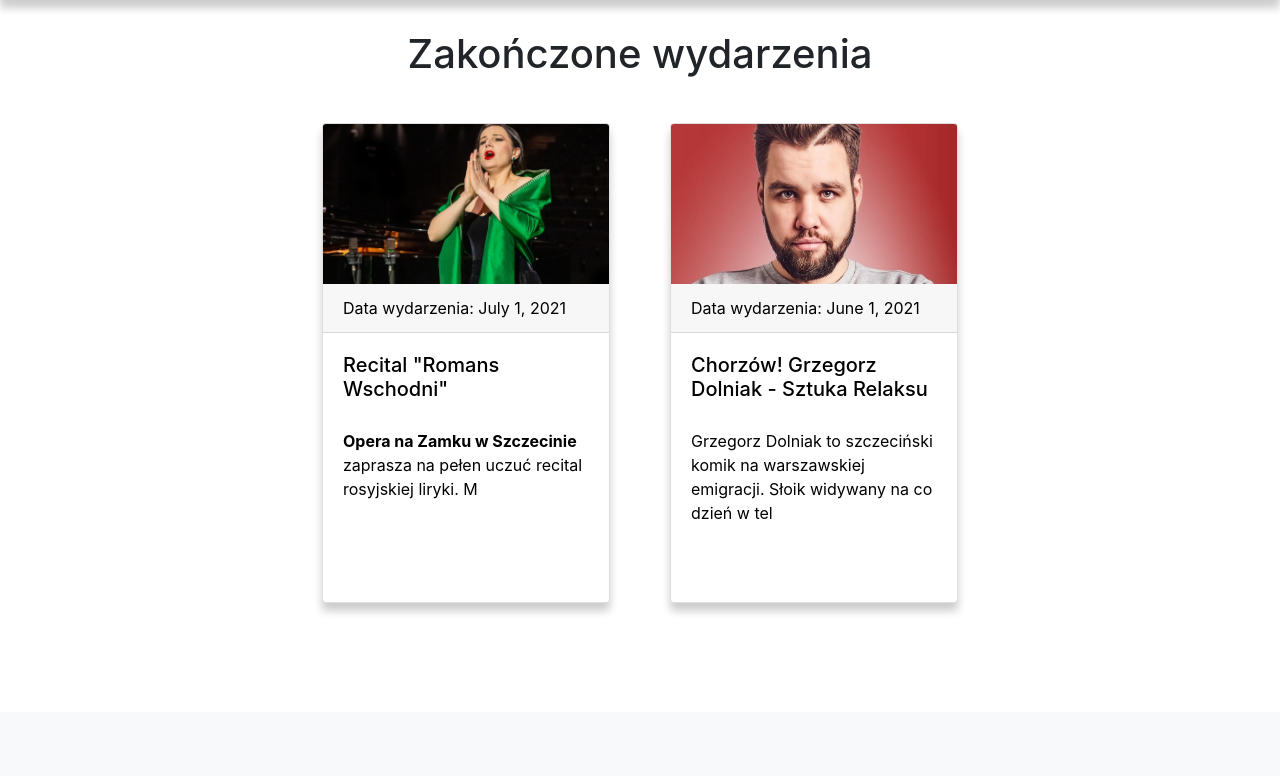
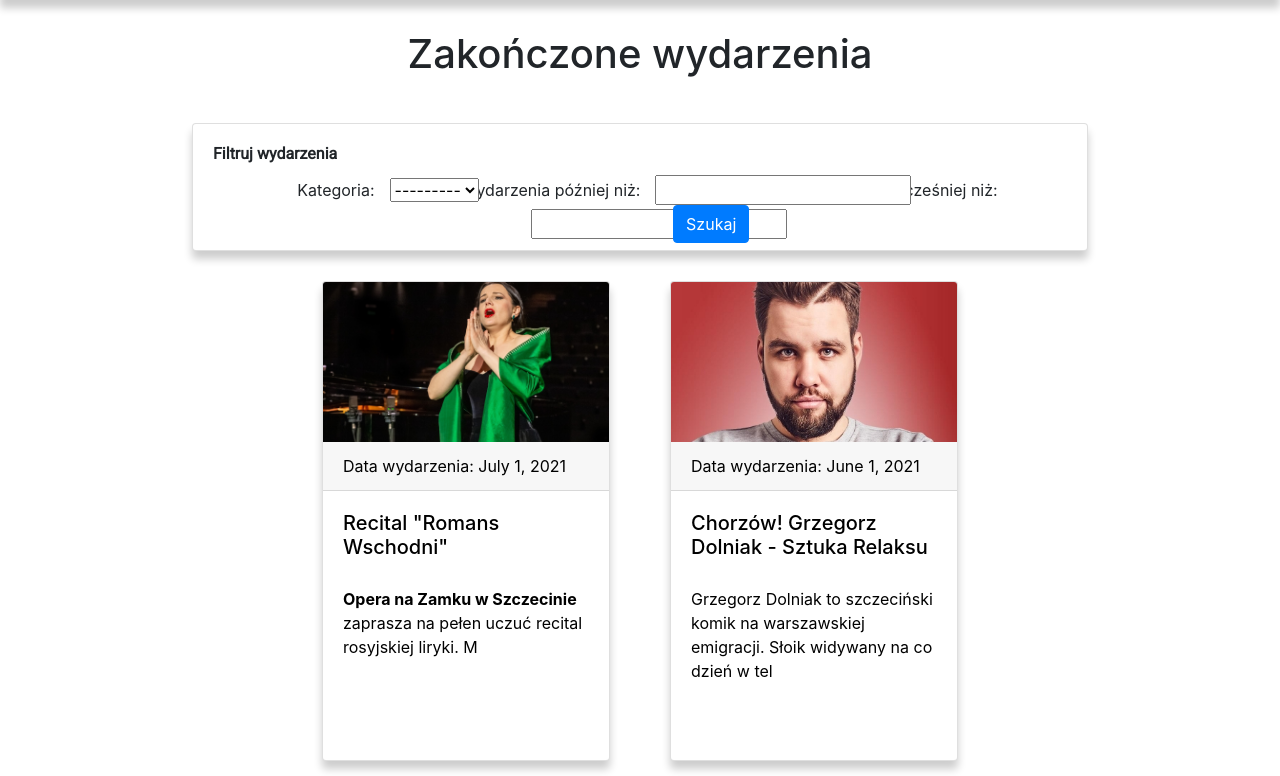
Before and after one commit to dzania/Events, a Django app: page /archive/ in a window 1280 px wide. Shown: the part 88-864 px from the top of the page. Before the commit the page ends 701 px from the top, so only its background shows below. Run offline with Django 3.2, Linux system fonts and the light colour scheme; data comes from the database, SQL or seed files in the repository; some libraries are stand-ins or nearby versions.

Commit message:
Added filtering to archive

```diff
--- a/events/templates/events/archive.html
+++ b/events/templates/events/archive.html
@@ -11,7 +11,7 @@
     transition: transform 0.2s ease;
     height: 30rem;
   }
-  .card-text{
+  .card-text {
     text-overflow: ellipsis;
     overflow: hidden;
     word-break: break-word;
@@ -30,9 +30,35 @@
     transition: transform 0.3s ease;
     color: black;
   }
-
+  label {
+    padding-left: 15px;
+  }
+  h6 {
+    font-family: "Roboto", sans-serif;
+    font-weight: 600;
+  }
 </style>
 <h1>Zakończone wydarzenia</h1>
+<div class="container-fluid">
+  <div class="row justify-content-center">
+    <div class="card" style="height: 8rem; width: 70%">
+      <div class="card-body">
+        <h6 class="card-title">Filtruj wydarzenia</h6>
+        <form method="GET" class="form-inline justify-content-center">
+          <label for="category">Kategoria:</label>
+          <div class="col-md-1">{{myFilter.form.category}}</div>
+          <label for="start_date">Wydarzenia później niż:</label>
+          <div class="col-md-2">{{myFilter.form.start_date}}</div>
+          <label for="end_date">Wydarzenia wcześniej niż:</label>
+          <div class="col-md-2">{{myFilter.form.end_date}}</div>
+          <div class="col-auto">
+            <button class="btn btn-primary" type="submit">Szukaj</button>
+          </div>
+        </form>
+      </div>
+    </div>
+  </div>
+</div>
 <div class="container-fluid">
   <div class="row justify-content-center">
     {% for event in passed_events %}
--- a/events/views.py
+++ b/events/views.py
@@ -35,7 +35,11 @@ def add_event(request):
 def archive(request):
     now = timezone.now()
     passed_events = Event.objects.filter(start_date__lt=now).order_by('-start_date')
-    return render(request,"events/archive.html",{'passed_events':passed_events})
+
+    myFilter = EventFilter(request.GET, queryset=passed_events)
+    passed_events = myFilter.qs
+
+    return render(request,"events/archive.html",{'passed_events':passed_events,"myFilter":myFilter})
 
 def event_detail(request,pk):
     event = get_object_or_404(Event,pk=pk)
```
